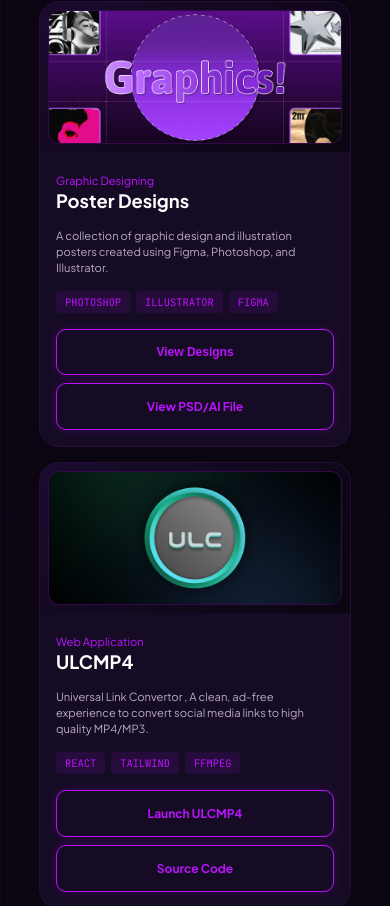
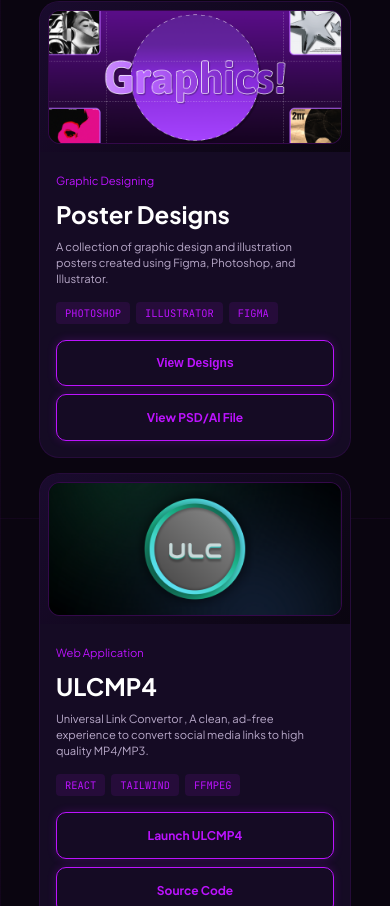
Before and after one commit to dakshsharma99ds/Daksh-Sharma-Portfolio, a React (Vite) app: page / in a window 390 px wide. Shown: the part 2858-3764 px from the top of the page. Built offline with nearby package versions, Linux system fonts and the light colour scheme.

Commit message:
Update App.css

```diff
--- a/src/App.css
+++ b/src/App.css
@@ -1124,7 +1124,7 @@ nav {
         padding: 1rem;
         text-align: left;
     }
-    .project-content h3 { font-size: 1.15rem; }
+    .project-content h3 { font-size: 1.50rem; margin-top: 10px; margin-bottom: 10px;}
     .project-content p { font-size: 0.75rem; line-height: 1.4; color: var(--text-dim); }
     .project-content > small { font-size: 0.7rem; }
     .tech-stack { gap: 6px; margin: 1rem 0; }
```
